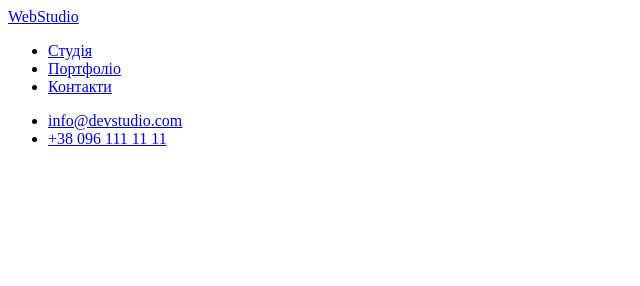
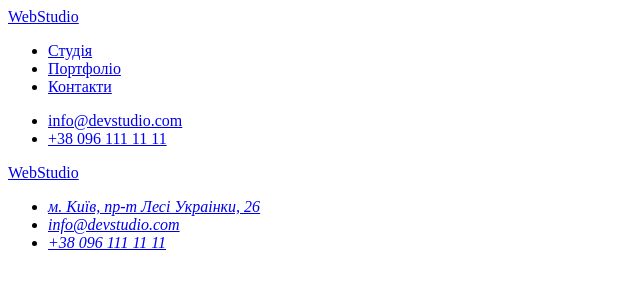
Before and after one commit to tasrad/goit-markup-hw-02, a plain HTML site: page portfolio.html in a window 1280 px wide. Shown: the whole page, without its empty margins (0-640 px from the left). Drawn offline with Linux system fonts and the light colour scheme.

Commit message:
add footer

```diff
--- a/portfolio.html
+++ b/portfolio.html
@@ -33,5 +33,24 @@
         </ul>
     </header>
 
+    <main></main>
+
+    <footer>
+        <a href="./index.html" class="logo">WebStudio</a>
+        <address>
+            <ul>
+                <li>
+            <a href="https://goo.gl/maps/CPtrU1FHBa2aNyZL9" target="_blank" rel="noopener noreferrer nofollow">м. Київ, пр-т Лесі Украінки, 26</a>
+                </li>
+                <li>
+            <a href="mailto:info@devstudio.com">info@devstudio.com</a>
+                </li>
+                <li>
+            <a href="tel:+380961111111">+38 096 111 11 11</a>
+                </li>
+            </ul>
+        </address>
+    </footer>
+
 </body>
 </html>
```
